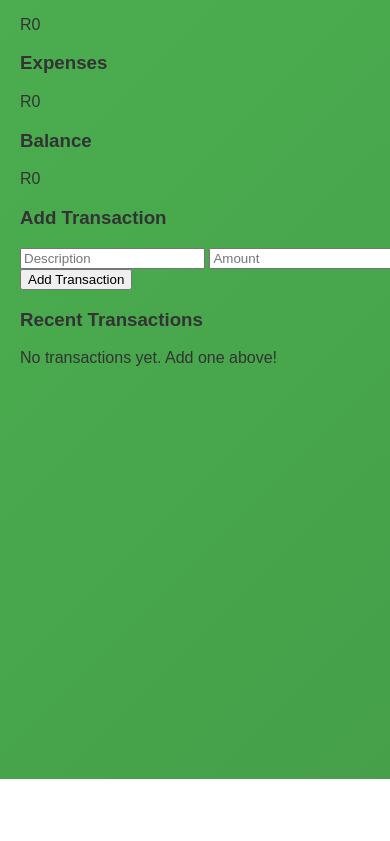
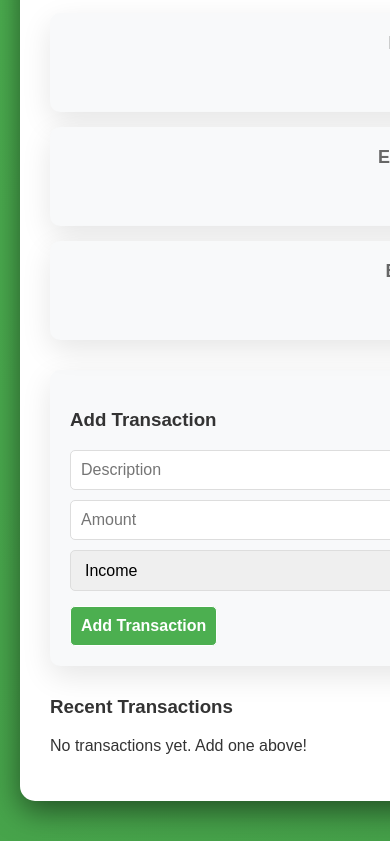
Before and after one commit to phenyocode/budget-tracker-js, a plain HTML site: page index.html in a window 390 px wide. Shown: the part 145-986 px from the top of the page. Before the commit the page ends 924 px from the top, so only its background shows below. Drawn offline with Linux system fonts and the light colour scheme.

Commit message:
Style changes

```diff
--- a/index.html
+++ b/index.html
@@ -30,7 +30,7 @@
         </div>
 
         <!-- Add transaction -->
-         <div class="form-action">
+         <div class="form-section">
             <h3>Add Transaction</h3>
             <div class="form-row">
                 <input type="text" id="description" placeholder="Description">
--- a/style.css
+++ b/style.css
@@ -7,3 +7,122 @@ body {
     min-height: 100vh;
     color: #333;
 }
+
+.container {
+    background: white;
+    padding: 30px;
+    border-radius: 15px;
+    box-shadow: 0 10px 30px rgba(0, 0, 0, 0.5);
+}
+
+h1 {
+    text-align: center;
+    color: #4caf50;
+    margin-bottom: 30px;
+}
+
+.summary {
+    display: grid;
+    grid-template-columns: 1fr 1fr 1fr;
+    gap: 15px;
+    margin-bottom: 30px;
+}
+
+.card {
+    background: #f8f9fa;
+    padding: 20px;
+    border-radius: 10px;
+    text-align: center;
+    box-shadow: 0 10px 30px rgba(0, 0, 0, 0.1);
+}
+
+.card h3 {
+    margin: 0 0 10px 0;
+    font-size: 18px;
+    color: #666;
+}
+
+.amount {
+    font-size: 24px;
+    font-weight: bold;
+}
+
+.income {color: #45a050;}
+.expense {color: #f44336;}
+.balance {color: #2196f3;}
+.balance.negative {color: #f44336;}
+
+.form-section {
+    background: #f8f9fa;
+    padding: 20px;
+    border-radius: 10px;
+    margin-bottom: 30px;
+    box-shadow: 0 10px 30px rgba(0, 0, 0, 0.1);
+}
+
+.form-row {
+    display: grid;
+    grid-template-columns: 2fr 1fr 1fr;
+    gap: 10px;
+    margin-bottom: 15px;
+}
+
+input, select, button {
+    padding: 10px;
+    border: 1px solid #ddd;
+    border-radius: 5px;
+    font-size: 1em;
+}
+
+button {
+    background: #4caf50;
+    color: white;
+    border: 1px solid;
+    cursor: pointer;
+    font-weight: bold;
+}
+
+button:hover {
+    background: #45a049;
+}
+
+.delete-btn {
+    background: #f44336;
+    border: 1px solid #f44336;
+    padding: 5px 10px;
+    font-size: 18px;
+}
+
+.transaction {
+    display: flex;
+    justify-content: space-between;
+    align-items: center;
+    padding: 15px;
+    margin: 10px 0;
+    background: #f8f9fa;
+    border-radius: 8px;
+    border-left: 4px solid;
+}
+
+.transaction.income-item { border-left-color: #4caf50;}
+.transaction.expense-item { border-left-color: #f44336;}
+
+.transaction-info {
+    flex-grow: 1;
+}
+
+.transaction-amount {
+    font-weight: bold;
+    margin-right: 10px;
+}
+
+.empty-message {
+    text-align: center;
+    color: #666;
+    padding: 40px;
+}
+
+@media (max-width:800px) {
+    .summary { grid-template-columns: 1fr; }
+    .form-row { grid-template-columns: 1fr; }
+}
```
